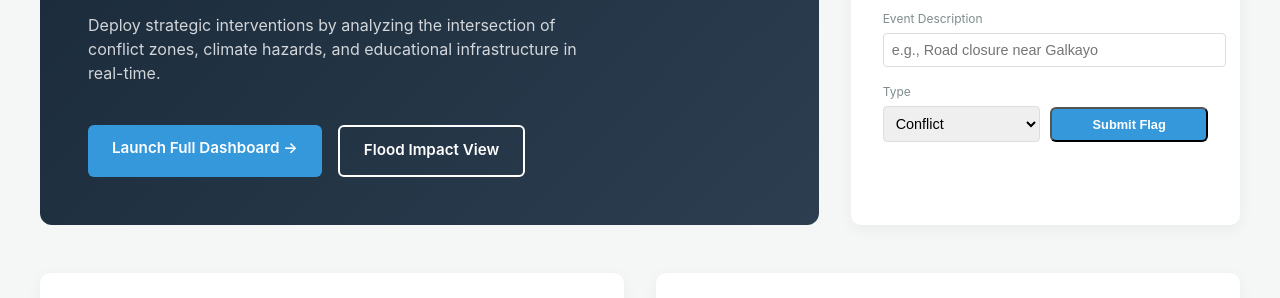
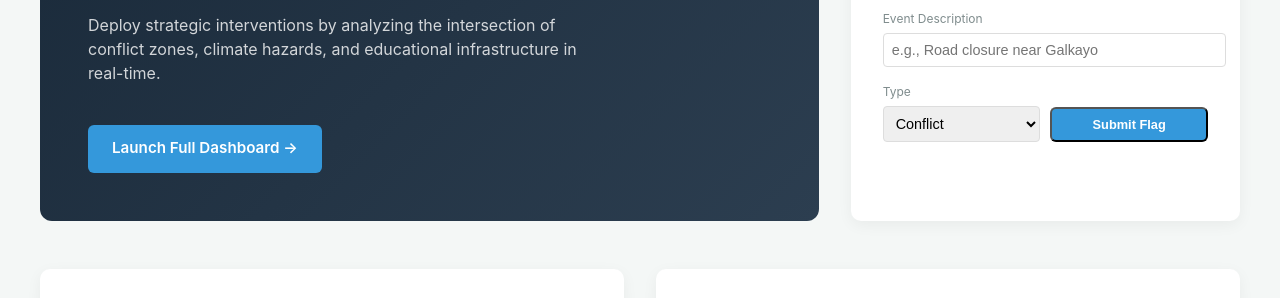
Before and after one commit to villirillogiulia-eng/RFP, a plain HTML site: page index.html in a window 1280 px wide. Shown: the part 436-734 px from the top of the page. Drawn offline with nearby package versions, Linux system fonts and the light colour scheme.

Commit message:
Remove Flood Impact button from launchpage as requested

```diff
--- a/index.html
+++ b/index.html
@@ -212,7 +212,6 @@
                 <p style="opacity: 0.8; max-width: 500px;">Deploy strategic interventions by analyzing the intersection of conflict zones, climate hazards, and educational infrastructure in real-time.</p>
                 <div class="btn-group">
                     <a href="map.html" class="btn btn-primary">Launch Full Dashboard &rarr;</a>
-                    <a href="map.html?view=flood" class="btn btn-outline">Flood Impact View</a>
                 </div>
             </div>
             <div class="card">
```
Also changed, not shown: launchpage.html (+0 -1 lines).
